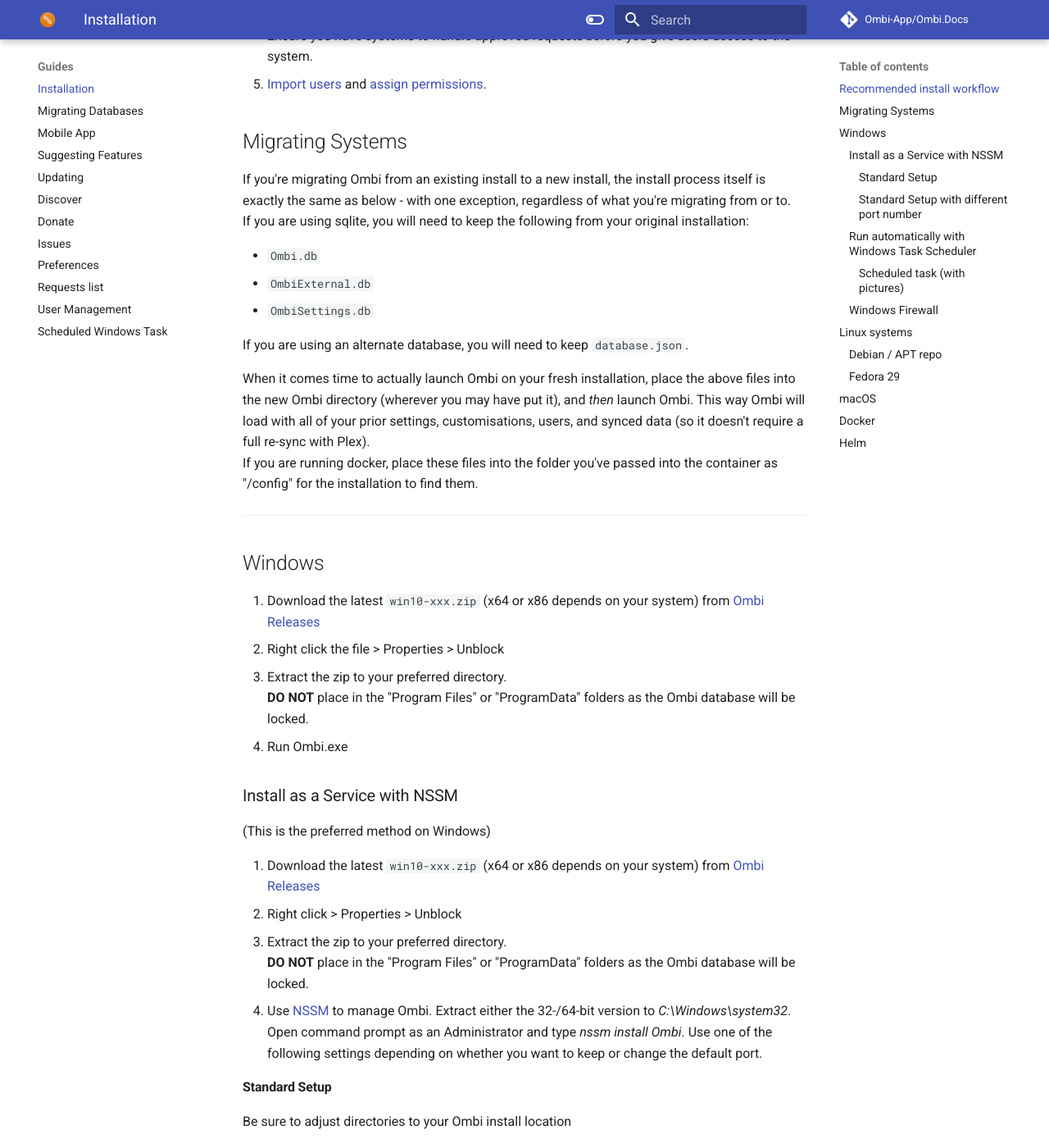
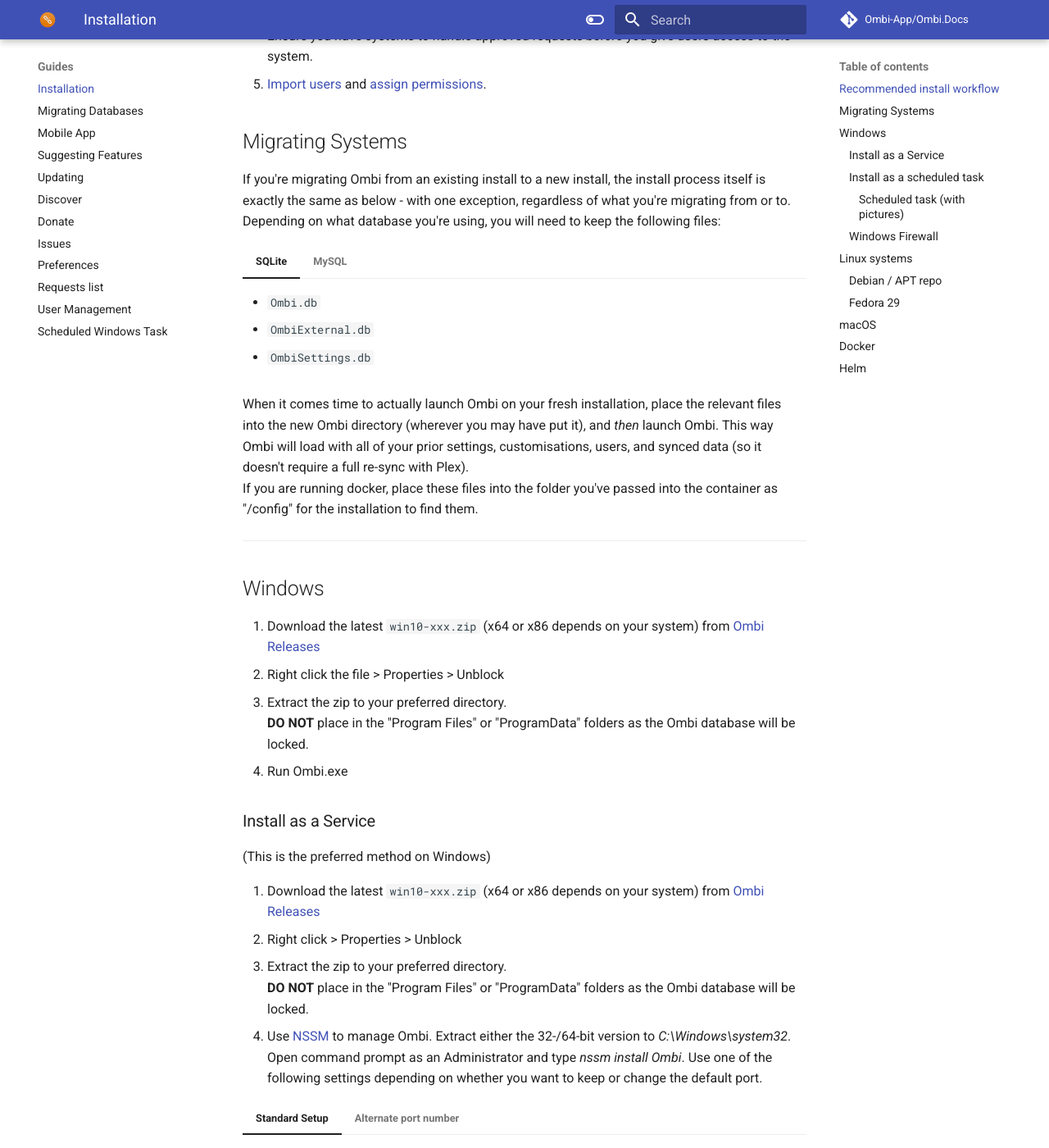
Before and after one commit to Ombi-app/Ombi.Docs, an MkDocs documentation site: the page built from docs/guides/installation.md, in a window 1280 px wide and 1400 px high, scrolled down 738 px. Shown: the whole window at 82% size. Built offline with MkDocs 1.6.1 and Material for MkDocs 9.7.7, drawn with Linux system fonts in a browser that asks for light colours; comment, search, counter and statistics services are not loaded; some of the changed text lies outside the part shown.

Commit message:
Tab mysql/sqlite

```diff
--- a/docs/guides/installation.md
+++ b/docs/guides/installation.md
@@ -22,15 +22,17 @@
 ## Migrating Systems
 
 If you're migrating Ombi from an existing install to a new install, the install process itself is exactly the same as below - with one exception, regardless of what you're migrating from or to.
-If you are using sqlite, you will need to keep the following from your original installation:
+Depending on what database you're using, you will need to keep the following files:
 
-* `Ombi.db`
-* `OmbiExternal.db`
-* `OmbiSettings.db`
+=== "SQLite"
+    * `Ombi.db`
+    * `OmbiExternal.db`
+    * `OmbiSettings.db`
 
-If you are using an alternate database, you will need to keep `database.json`.
+=== "MySQL"
+    * `database.json`
 
-When it comes time to actually launch Ombi on your fresh installation, place the above files into the new Ombi directory (wherever you may have put it), and *then* launch Ombi. This way Ombi will load with all of your prior settings, customisations, users, and synced data (so it doesn't require a full re-sync with Plex).
+When it comes time to actually launch Ombi on your fresh installation, place the relevant files into the new Ombi directory (wherever you may have put it), and *then* launch Ombi. This way Ombi will load with all of your prior settings, customisations, users, and synced data (so it doesn't require a full re-sync with Plex).
 If you are running docker, place these files into the folder you've passed into the container as "/config" for the installation to find them.
 ***
 
@@ -42,7 +44,7 @@
 **DO NOT** place in the "Program Files" or "ProgramData" folders as the Ombi database will be locked.
 4. Run Ombi.exe
 
-### Install as a Service with NSSM
+### Install as a Service
 
 (This is the preferred method on Windows)
 
@@ -52,46 +54,42 @@
 **DO NOT** place in the "Program Files" or "ProgramData" folders as the Ombi database will be locked.
 4. Use [NSSM](https://nssm.cc/) to manage Ombi. Extract either the 32-/64-bit version to *C:\Windows\system32*. Open command prompt as an Administrator and type *nssm install Ombi*. Use one of the following settings depending on whether you want to keep or change the default port.
 
-#### Standard Setup
+=== "Standard Setup"
+    Be sure to adjust directories to your Ombi install location
 
-Be sure to adjust directories to your Ombi install location
+    **Path:** `C:\Tools\Ombi\Ombi.exe`
+    **Start directory:** `C:\Tools\Ombi`
 
-**Path:** `C:\Tools\Ombi\Ombi.exe`
-**Start directory:** `C:\Tools\Ombi`
+    ![Ombi NSSM](../assets/images/nssm_service.png){: loading=lazy }
 
-![Ombi NSSM](../assets/images/nssm_service.png){: loading=lazy }
+=== "Alternate port number"
+    Be sure to adjust directories to your Ombi install location
 
-#### Standard Setup with different port number
+    **Path:** `C:\Tools\Ombi\Ombi.exe`
+    **Start directory:** `C:\Tools\Ombi`
+    **Arguments:** `--host "http://*:PORTNUMBER"`
 
-Be sure to adjust directories to your Ombi install location
+    ![Ombi NSSM with Port](../assets/images/nssm_service_with_port.png){: loading=lazy }
 
-**Path:** `C:\Tools\Ombi\Ombi.exe`
-**Start directory:** `C:\Tools\Ombi`
-**Arguments:** `--host "http://*:PORTNUMBER"`
-
-![Ombi NSSM with Port](../assets/images/nssm_service_with_port.png){: loading=lazy }
-
-### Run automatically with Windows Task Scheduler
-
-~~Allows automatic updating on windows:~~ updater currently broken.
+### Install as a scheduled task
 
 As an alternative to NSSM, you can use Task Scheduler to run `Ombi.exe` as if you were double clicking it and running it like a regular executable, except it's hidden from the task bar and can only be closed by the Task Manager or the Task Scheduler.
 
 1. Open 'Task Scheduler' either search for it in start. Or simply Run... ++win+r++  `%windir%\system32\taskschd.msc`
-2. Click `Create task...` on the right hand side.
-3. Give the task a name. _Example:_ Ombi And a description if you want. (Not necessary)
-4. Check `Run with highest privileges`
-5. Click `Run whether user is logged on or not` to ensure Ombi runs even when you are logged out!
-6. Check `Hidden`
-7. Configure for: Choose your Windows version.
-8. Click the `Triggers` Tab and click `New...`
-9. `Begin the task:` 'At system startup. `Click` OK`
-10. Click the `Actions` Tab and Click `New...`
-11. Click `Browse...` and navigate to your `Ombi.exe` Click `Open`
-12. Fill `Start in (optional):` with `Ombi.exe`'s working directory. IE: `C:\Ombi\` or `C:\SERVERS\Ombi\` basically, wherever you extracted your 'Ombi' folder to and where it lives. Click `OK`
-13. `Settings Tab` Un-tick `Stop the task if it runs longer than:` Click `OK`
-14. You will be prompted for your windows user name and password. Please enter your credentials and click `OK`
-15. Click `Task Scheduler Library` right click on your new task and hit run. give it a good 20-30 seconds to start.  Ombi should now be reachable at [http://localhost:5000](http://localhost:5000) !
+1. Click `Create task...` on the right hand side.
+1. Give the task a name. _Example:_ Ombi And a description if you want. (Not necessary)
+1. Check `Run with highest privileges`
+1. Click `Run whether user is logged on or not` to ensure Ombi runs even when you are logged out!
+1. Check `Hidden`
+1. Configure for: Choose your Windows version.
+1. Click the `Triggers` Tab and click `New...`
+1. `Begin the task:` 'At system startup. `Click` OK`
+1. Click the `Actions` Tab and Click `New...`
+1. Click `Browse...` and navigate to your `Ombi.exe` Click `Open`
+1. Fill `Start in (optional):` with `Ombi.exe`'s working directory. IE: `C:\Ombi\` or `C:\SERVERS\Ombi\` basically, wherever you extracted your 'Ombi' folder to and where it lives. Click `OK`
+1. `Settings Tab` Un-tick `Stop the task if it runs longer than:` Click `OK`
+1. You will be prompted for your windows user name and password. Please enter your credentials and click `OK`
+1. Click `Task Scheduler Library` right click on your new task and hit run. give it a good 20-30 seconds to start.  Ombi should now be reachable at [http://localhost:5000](http://localhost:5000) !
 
 **_Note: The next time you restart your PC, Task Scheduler will run ombi for you._**
 
```
Also changed, not shown: docs/info/backing-up.md (+2 -4 lines).
